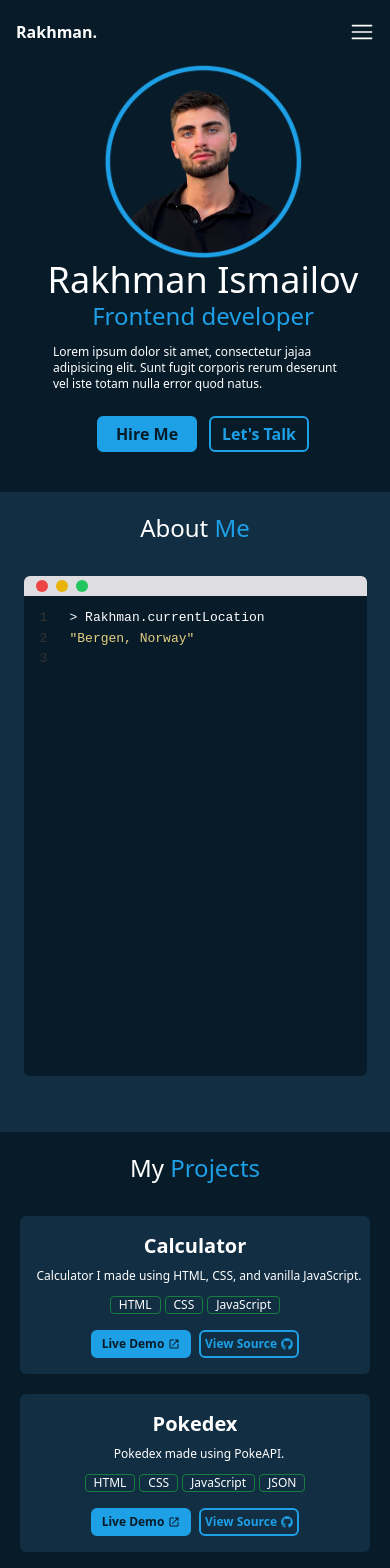
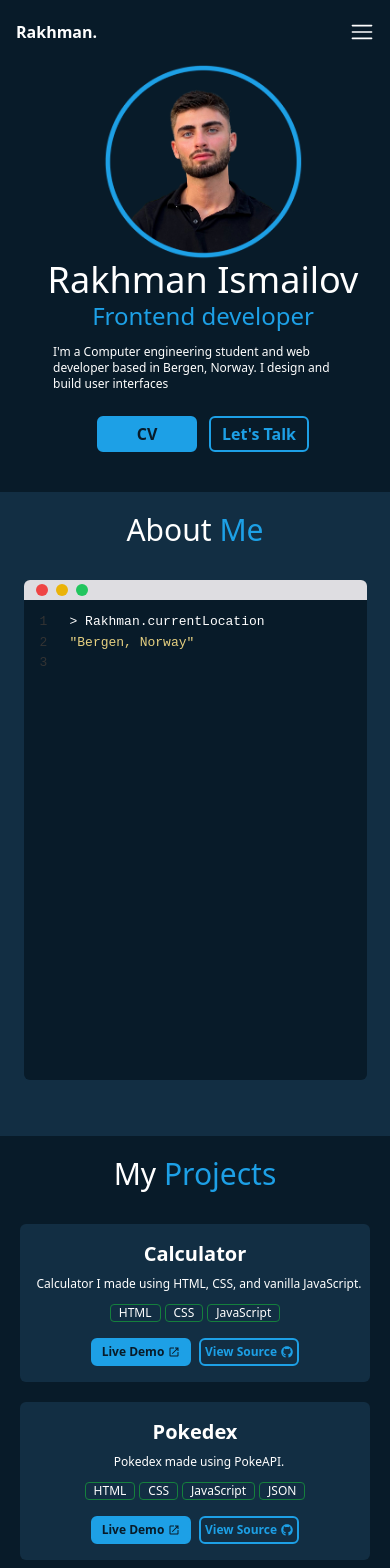
Before and after one commit to sharoy674281/Portfolio, a React (Vite) app: page / in a window 390 px wide. Shown: the top 1568 px of the page. Built offline with nearby package versions, Linux system fonts and the light colour scheme.

Commit message:
change in description in header

```diff
--- a/src/components/About.jsx
+++ b/src/components/About.jsx
@@ -64,7 +64,7 @@ const About = () => {
 		<div
 			id="about"
 			className="flex justify-center flex-col items-center bg-shade pt-5 pb-14">
-			<h1 className="text-white text-4xl max-lg:text-2xl">
+			<h1 className="text-white text-4xl max-lg:text-3xl">
 				About <span className="text-lightBlue">Me</span>
 			</h1>
 			<div className=" w-[343px] bg-mainColor h-[500px] lg:w-[800px] mt-8 rounded-md flex flex-col ">
--- a/src/components/ContactMe.jsx
+++ b/src/components/ContactMe.jsx
@@ -5,7 +5,7 @@ const ContactMe = () => {
 		<div
 			id="contact-me"
 			className="flex flex-col items-center bg-shade pt-5 pb-14">
-			<h1 className="text-white text-4xl">
+			<h1 className="text-white text-4xl max-lg:text-3xl">
 				Contact <span className="text-lightBlue">Me</span>
 			</h1>
 			<form
--- a/src/components/Header.jsx
+++ b/src/components/Header.jsx
@@ -2,7 +2,6 @@ import React from "react";
 import { FaLinkedin } from "react-icons/fa";
 import { FaGithub } from "react-icons/fa";
 import { useTypewriter, Cursor } from "react-simple-typewriter";
-
 
 const Header = () => {
 	const [main] = useTypewriter({
@@ -31,13 +30,14 @@ const Header = () => {
 					Frontend developer
 				</h2>
 				<p className="text-xs lg:text-base max-lg:w-[300px]">
-					Lorem ipsum dolor sit amet, consectetur jajaa adipisicing elit. Sunt
-					fugit corporis rerum deserunt vel iste totam nulla error quod
-					natus.
+					I'm a Computer engineering student and web developer based in Bergen, Norway. I design and build user interfaces
 				</p>
 				<div className=" flex mt-4 gap-3 lg:gap-3 max-lg:mt-6 max-lg:mb-10">
-					<a href="mailto:rakhmanirs@yahoo.no" className="button1">
-						Hire Me
+					<a
+						href="/pdf/Said-Rakhman_Ismailov - CV 2023.pdf"
+						target="blank"
+						className="button1">
+						CV
 					</a>
 					<a href="#contact-me" className="button2 max-lg:h-9">
 						Let's Talk
--- a/src/components/MyProjects.jsx
+++ b/src/components/MyProjects.jsx
@@ -35,7 +35,7 @@ const MyProjects = () => {
 
 	return (
 		<div id="my-projects" className="flex flex-col items-center pt-5 pb-14">
-			<h1 className="text-2xl text-white lg:text-4xl">
+			<h1 className="text-4xl text-white max-lg:text-3xl">
 				My <span className="text-lightBlue">Projects</span>
 			</h1>
 			<div className="mt-8">
```
